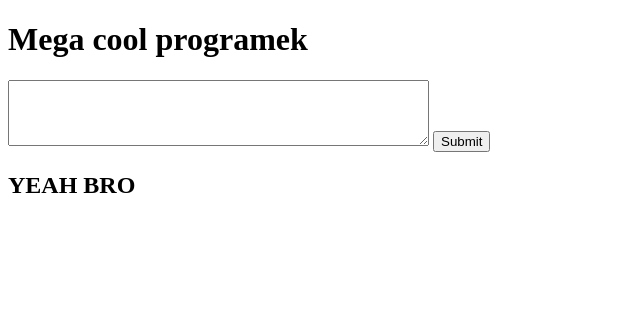
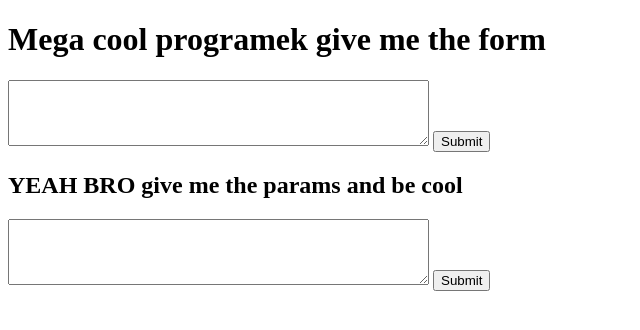
Before and after one commit to PMerka/programek, a plain HTML site: page index.html in a window 1280 px wide. Shown: the whole page, without its empty margins (0-640 px from the left). Drawn offline with Linux system fonts and the light colour scheme.

Commit message:
html params to object

```diff
--- a/index.html
+++ b/index.html
@@ -6,13 +6,19 @@
     <title>Document</title>
   </head>
   <body>
-    <h1>Mega cool programek</h1>
+    <h1>Mega cool programek give me the form</h1>
 
     <textarea id="text" name="text" rows="4" cols="50"></textarea>
-    <button onclick="handleClick()">Submit</button>
+    <button onclick="handleFormClick()">Submit</button>
 
 
-    <h2>YEAH BRO</h2>
+    <h2>YEAH BRO give me the params and be cool</h2>
+
+    <textarea id="searchParams" name="searchParams" rows="4" cols="50"></textarea>
+    <button onclick="handleSearchParamsClick()">Submit</button>
+
+    <div id="objectResult"></div>
+
     <script>
       function submitForm(form) {
         const formatedForm = form.replace(/\\"/g, '"').replace(/\n/g, " ");
@@ -21,16 +27,24 @@
           "text/html"
         ).body.childNodes[0];
 
-        formElement.style.display = "none";
         window.document.body.appendChild(formElement);
-        formElement.submit();
       }
 
-      handleClick = () => {
+      handleFormClick = () => {
         const value = document.getElementById("text").value;
         console.log(value)
         submitForm(value)
       }
+
+      handleSearchParamsClick = () => {
+        const value = document.getElementById("text").value;
+        console.log(value)
+        const url = new URLSearchParams(value)
+        const object = Object.fromEntries(url)
+        document.getElementById(objectResult).value = JSON.stringify(object)
+      }
+
     </script>
+
   </body>
 </html>
```
